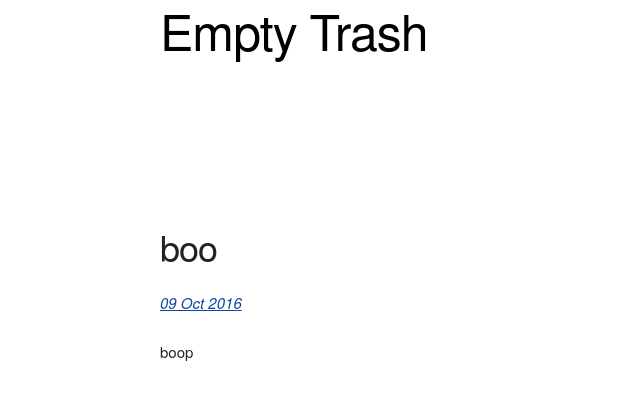
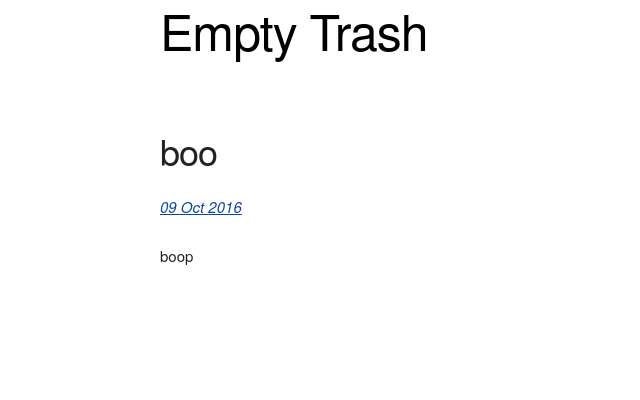
Before and after one commit to mt-trash/mt-trash.github.io, a Jekyll site: the page built from _posts/2016-10-09-boo.md, in a window 1280 px wide. Shown: the top 400 px of the page, without its empty margins (0-640 px from the left). Built offline with Jekyll 4.4.1, drawn with Linux system fonts in a browser that asks for light colours.

Commit message:
Update post.html

```diff
--- a/_layouts/post.html
+++ b/_layouts/post.html
@@ -3,7 +3,7 @@ layout: default
 ---
 
     <div class="row">
-      <div class="two-thirds column" style="margin-top: 15%">
+      <div class="two-thirds column" style="margin-top: 5%">
         <h3>{{ page.title }}</h3>
           <p><i><a href="{{ post.url }}">{{ page.date | date_to_string }}</a></i></p>
         <p>{{ content }}</p>
```
